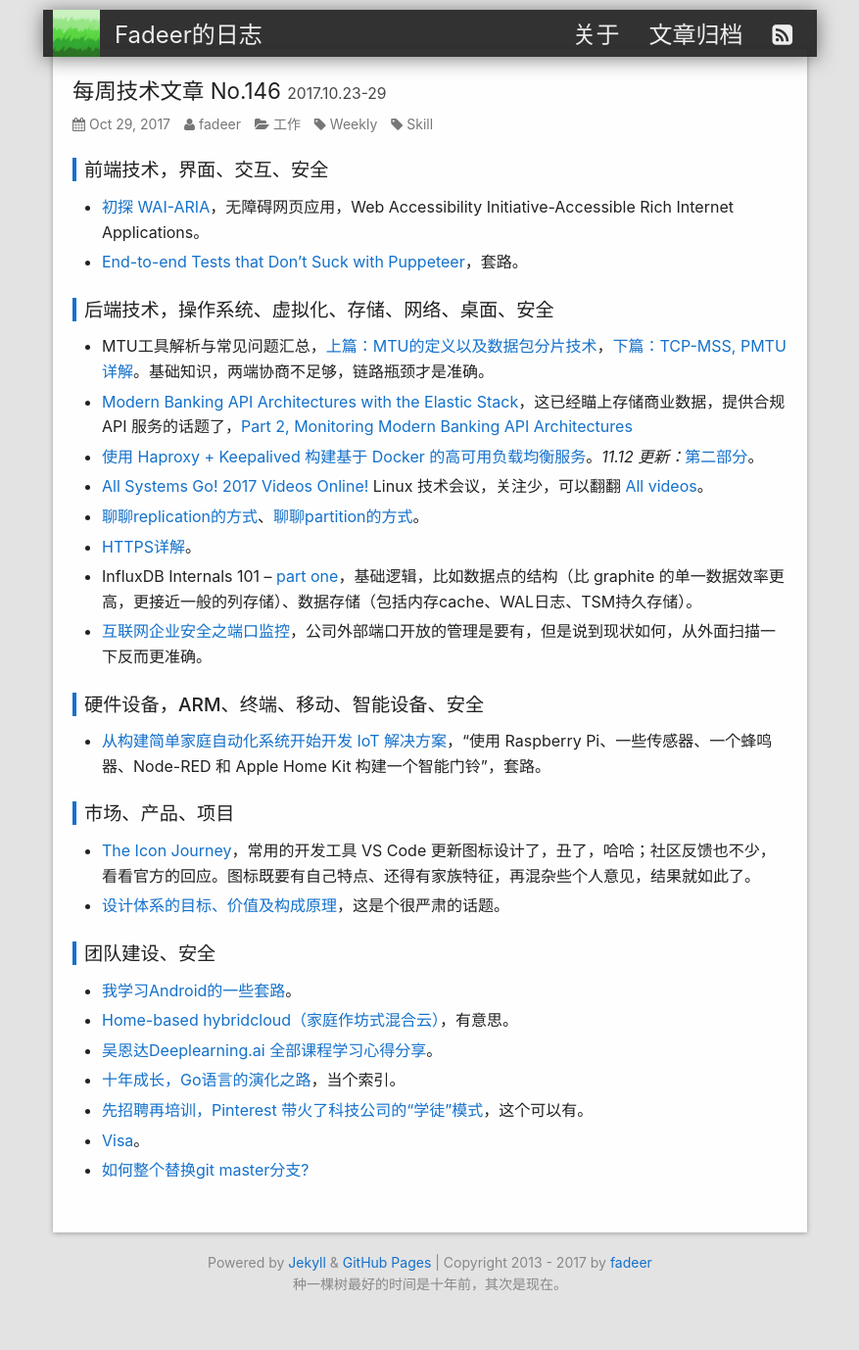
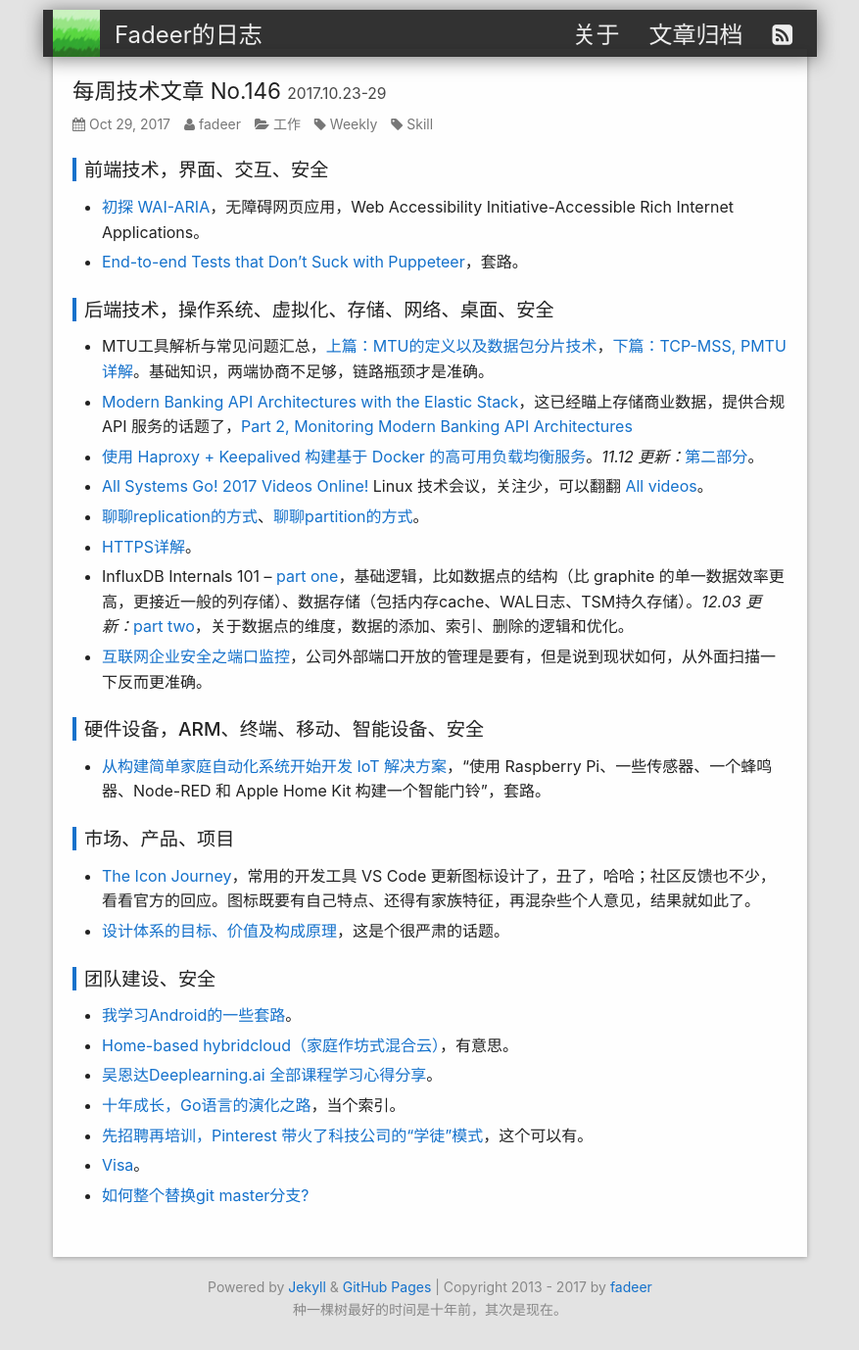
Before and after one commit to fadeer/fadeer.github.io, a Jekyll site: the page built from _posts/weekly2/2017-10-29-weekly-146.md, in a window 1280 px wide and 1378 px high. Shown: the whole window at 98% size, without its empty margins (201-1078 px from the left). Built offline with Jekyll 4.4.1, drawn with Linux system fonts in a browser that asks for light colours.

Commit message:
update post

```diff
--- a/_posts/weekly2/2017-10-29-weekly-146.md
+++ b/_posts/weekly2/2017-10-29-weekly-146.md
@@ -21,7 +21,7 @@ tags: Weekly Skill
 * [All Systems Go! 2017 Videos Online!](http://0pointer.net/blog/all-systems-go-2017-videos-online.html) Linux 技术会议，关注少，可以翻翻 [All videos](https://media.ccc.de/b/conferences/all_systems_go/2017)。
 * [聊聊replication的方式](https://segmentfault.com/a/1190000011683059)、[聊聊partition的方式](https://segmentfault.com/a/1190000011704687)。
 * [HTTPS详解](https://segmentfault.com/a/1190000011675421)。
-* InfluxDB Internals 101 – [part one](https://www.influxdata.com/blog/influxdb-internals-101-part-one/)，基础逻辑，比如数据点的结构（比 graphite 的单一数据效率更高，更接近一般的列存储）、数据存储（包括内存cache、WAL日志、TSM持久存储）。
+* InfluxDB Internals 101 – [part one](https://www.influxdata.com/blog/influxdb-internals-101-part-one/)，基础逻辑，比如数据点的结构（比 graphite 的单一数据效率更高，更接近一般的列存储）、数据存储（包括内存cache、WAL日志、TSM持久存储）。*12.03 更新：*[part two](https://www.influxdata.com/blog/influxdb-internals-101-part-two/)，关于数据点的维度，数据的添加、索引、删除的逻辑和优化。
 * [互联网企业安全之端口监控](https://tech.meituan.com/security_port_monitor.html)，公司外部端口开放的管理是要有，但是说到现状如何，从外面扫描一下反而更准确。
 
 硬件设备，ARM、终端、移动、智能设备、安全
```
